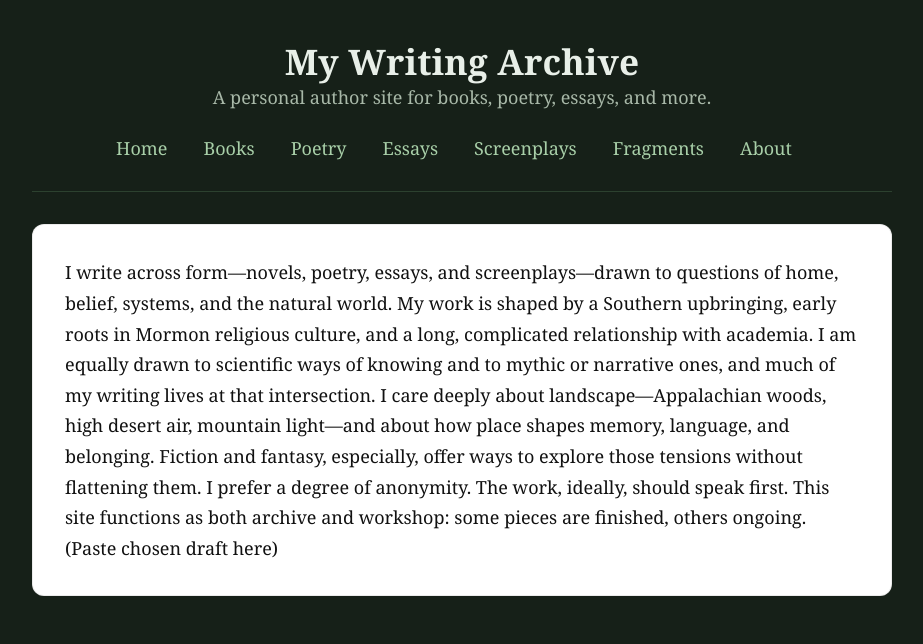
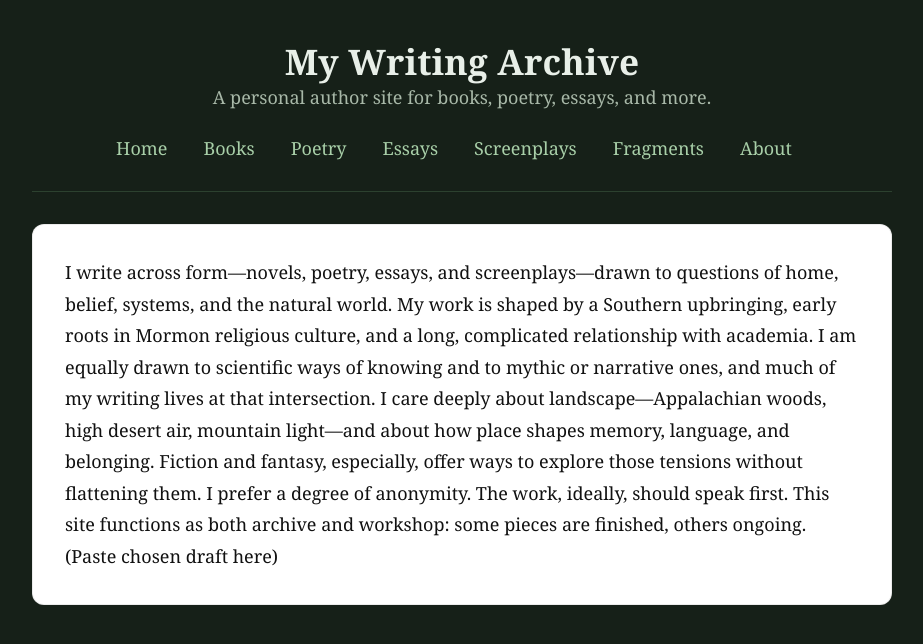
Before and after one commit to dwestbroek101/collections, a Jekyll site: the page built from about.md, in a window 1280 px wide. Shown: the top 644 px of the page, without its empty margins (178-1101 px from the left). Built offline with Jekyll 4.4.1, drawn with Linux system fonts in a browser that asks for light colours.

Commit message:
Update style.css

```diff
--- a/assets/style.css
+++ b/assets/style.css
@@ -77,12 +77,13 @@ header{
 }
 
 /* ===== READING PAGES ("BOOK MODE") ===== */
-
 .reading-page{
-  background: var(--paper);
-  color: #111;
+  background: #f4f6ef;     /* soft sage paper */
+  color: #1c261c;          /* deep green text */
   padding: 2rem;
-  border-radius: 10px;
+  border-radius: 12px;
+  border: 1px solid #BAC095;
+  line-height: 1.75;
 }
 
 /* Small text */
```
